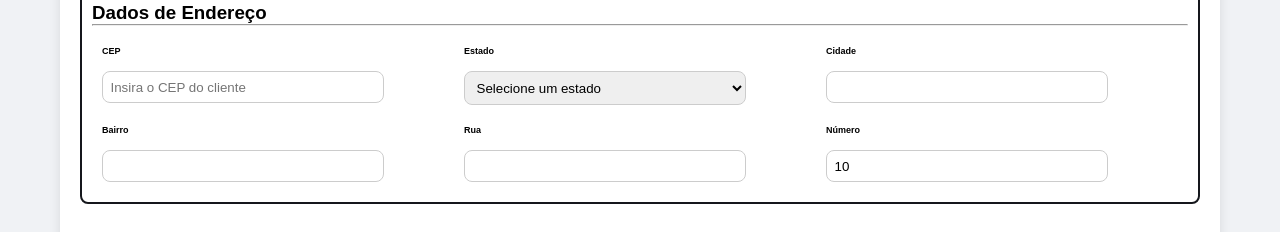
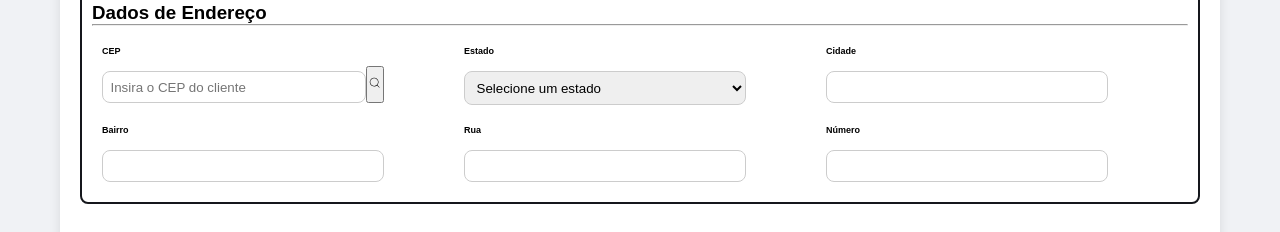
Before and after one commit to slicedcheese1/OticaCrud, a React (Vite) app: page /Sistema/ClienteCadastro in a window 1280 px wide. Shown: the part 553-785 px from the top of the page. Built offline with nearby package versions, Linux system fonts and the light colour scheme.

Commit message:
correções e add de pesquisa de cep por lupa (não estilizado))

```diff
--- a/src/Componentes/Clientes/ClienteRegistro/DadosEnderecoClienteRegistro.css
+++ b/src/Componentes/Clientes/ClienteRegistro/DadosEnderecoClienteRegistro.css
@@ -25,3 +25,7 @@
     width: 80%;
     gap: 1rem;
 }
+
+.busca-cep{
+    display: flex;
+}
--- a/src/Componentes/Clientes/ClienteRegistro/DadosEnderecoClienteRegistro.jsx
+++ b/src/Componentes/Clientes/ClienteRegistro/DadosEnderecoClienteRegistro.jsx
@@ -3,6 +3,8 @@ import './DadosEnderecoClienteRegistro.css'
 import { useForm } from 'react-hook-form';
 import ClienteContext from '../../../Pages/Clientes/ClinteContext';
 import React from 'react';
+import { CiSearch } from "react-icons/ci";
+
 
 function DadosEndereçoClienteRegistro() {
 
@@ -18,12 +20,10 @@ function DadosEndereçoClienteRegistro() {
   const { register, setValue } = useForm();
 
   const checkCEP = (e) => {
-    const cep = e.target.value.replace(/\D/g, '');
-    console.log(cep);
-    fetch(`https://viacep.com.br/ws/${cep}/json`)
+    e.preventDefault();
+    const ceplimpo = cep.replace(/\D/g, '');
+    fetch(`https://viacep.com.br/ws/${ceplimpo}/json`)
       .then(res => res.json()).then(data => {
-        console.log(data);
-
         setValue('estado', data.uf);
         setValue('cidade', data.localidade);
         setValue('bairro', data.bairro);
@@ -43,14 +43,18 @@ function DadosEndereçoClienteRegistro() {
           <div className="gp3">
             <div className="gp3-1">
               <label htmlFor="cep">CEP</label>
+              <div className="busca-cep">
                 <ReactInputMask mask="99999-999"
                   type="text"
                   placeholder="Insira o CEP do cliente"
-                onBlur={checkCEP}
                   name="cep"
                   value={cep}
+                  // onBlur={checkCEP}
                   onChange={(e) => {setCep(e.target.value)}}
                 />
+               <button  type="button" onClick={checkCEP}><CiSearch></CiSearch></button>
+              </div>
+
             </div>
 
             <div className="gp3-1">
--- a/src/Pages/Clientes/ClienteCadastro.jsx
+++ b/src/Pages/Clientes/ClienteCadastro.jsx
@@ -20,7 +20,7 @@ function ClienteCadastro() {
   const [cidade, setCidade] = useState("")
   const [estado, setEstado] = useState("")
   const [rua, setRua] = useState("")
-  const [numeroCasa, setCasa] = useState(10)
+  const [numeroCasa, setCasa] = useState()
   const [bairro, setBairro] = useState("")
   const [numerosTelefone, setTelefones] = useState([])
   const [emails, setEmails] = useState([])
--- a/src/Pages/Clientes/ClinteContext.jsx
+++ b/src/Pages/Clientes/ClinteContext.jsx
@@ -21,7 +21,9 @@ const ClienteContext = React.createContext({
     isSubmited:  false ,
     erroForm:false,
     cardTel: [],
-    cardEmail: []
+    cardEmail: [] ,
+    nomeResponsavel: "",
+    numeroResponsavel:  -1
 
   });
 
```
Also changed, not shown: src/Componentes/Clientes/ClienteRegistro/CardContatoResponsavel.jsx (added, +54 -0 lines). Lines whose indentation alone changed are shown as unchanged.
